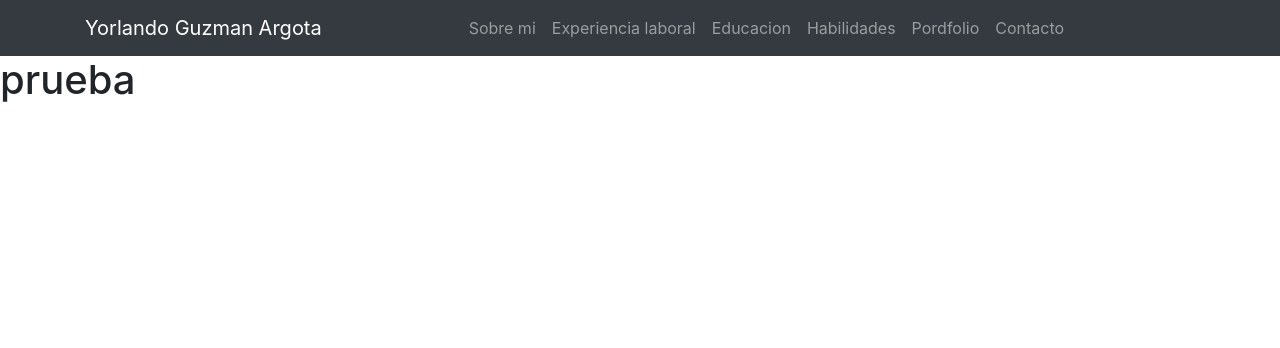
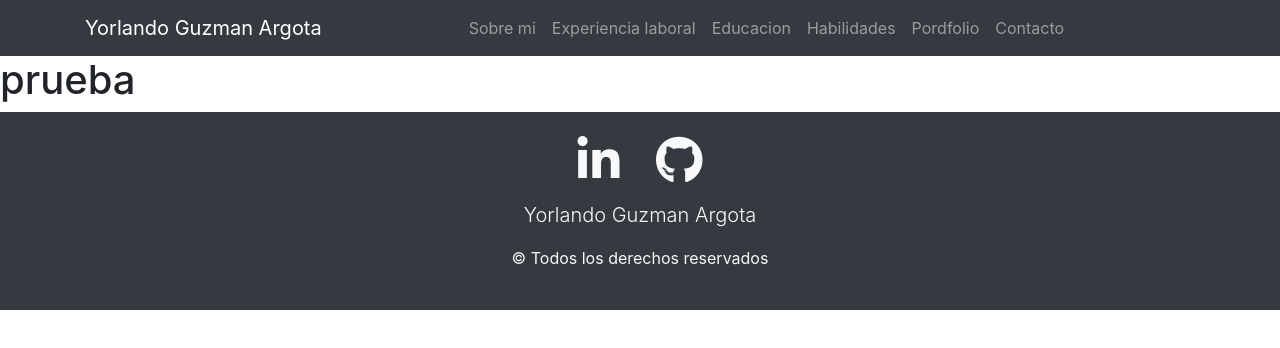
Before and after one commit to Yorlando98/yorlando98.github.io, a plain HTML site: page index.html in a window 1280 px wide. Drawn offline with Linux system fonts and the light colour scheme.

Commit message:
Agregamos el footer

```diff
--- a/index.html
+++ b/index.html
@@ -7,6 +7,7 @@
     <!-- Agregaretiquetas meta -->
     <link rel="stylesheet" href="css/bootstrap.min.css">
     <link rel="stylesheet" href="css/styles.css">
+    <script src="https://kit.fontawesome.com/22e9f862aa.js" crossorigin="anonymous"></script>
     <title>Document</title>
 </head>
 
@@ -48,7 +49,13 @@
     <main>
         <h1>prueba</h1>
     </main>
-    <footer>
+    <footer class="bg-dark py-4 text-light text-center">
+        <div>
+            <a href="https://www.linkedin.com/login/es" class=" text-light" target="_blank"> <i class="fab fa-linkedin-in fa-3x text-light mx-3"></i></a>
+            <a href="https://github.com/login" class=" text-light" target="_blank"> <i class="fab fa-github fa-3x text-light mx-3"></i></a>
+            <p class="lead mt-3">Yorlando Guzman Argota</p>
+            <p>&copy; Todos los derechos reservados</p>
+        </div>
 
     </footer>
 
```
